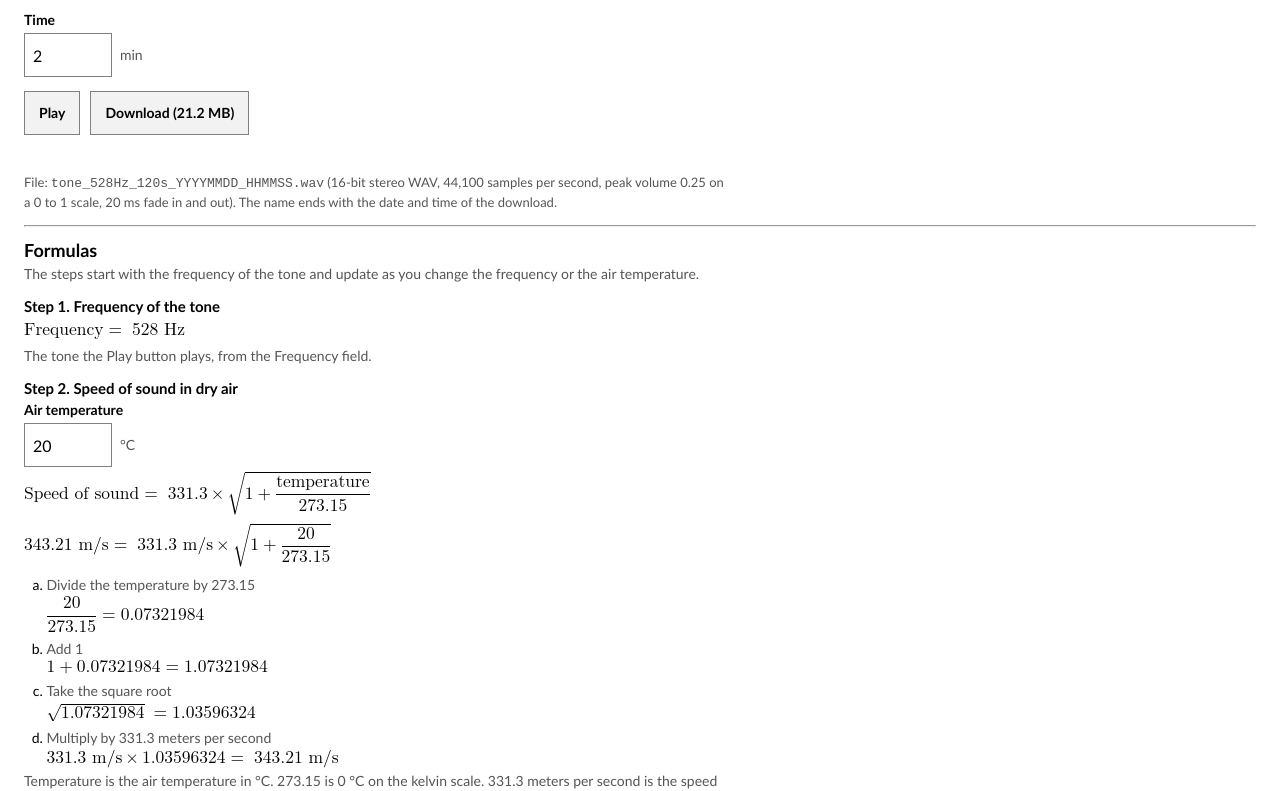
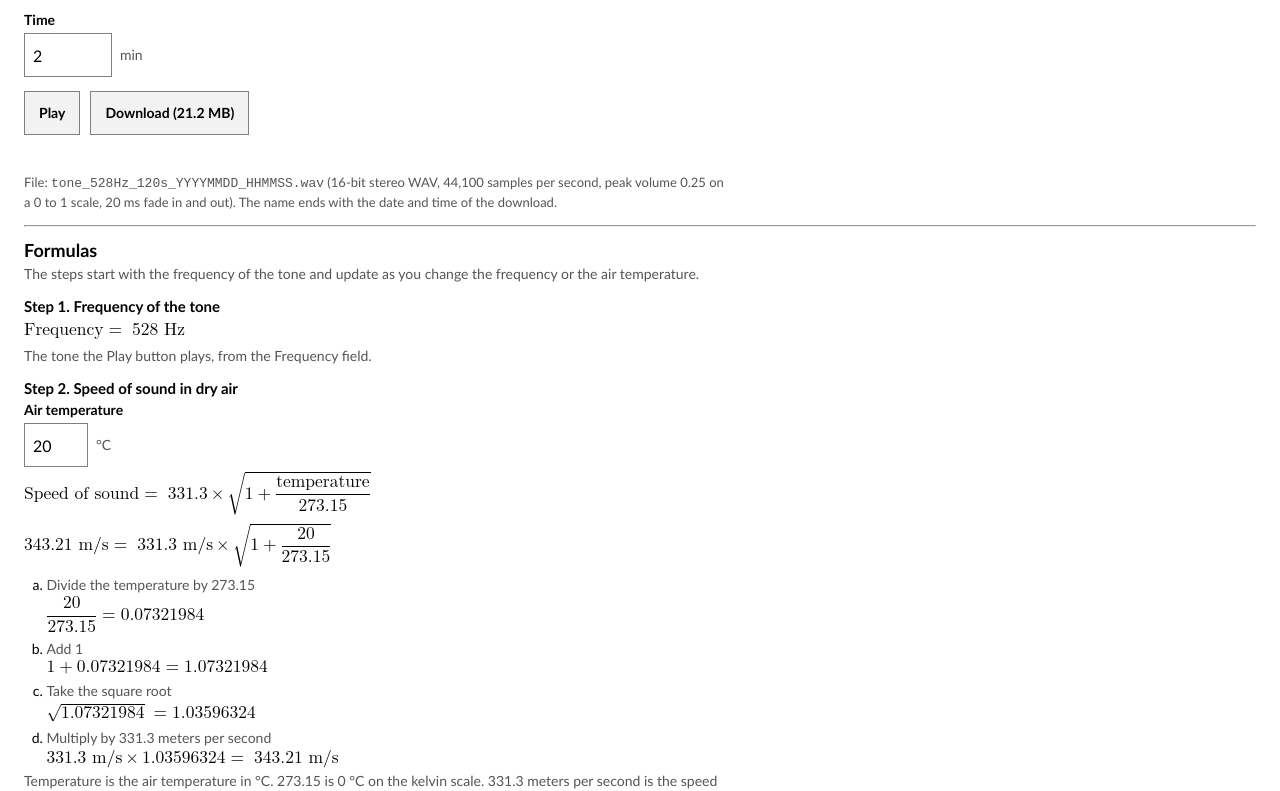
Before and after one commit to zwubbena/zanewubbena.com, a plain HTML site: page projects/sound-therapy-tone-generator/index.html in a window 1280 px wide. Shown: the part 637-1428 px from the top of the page. Drawn offline with Linux system fonts and the light colour scheme.

Commit message:
Sound Therapy Tone Generator: tighter Air temperature box
Co-Authored-By: Claude Opus 5.5 <noreply@anthropic.com>
Claude-Session: https://claude.ai/code/session_01Fp4e9TbjNx3Ff1MfxFPRXg

```diff
--- a/projects/sound-therapy-tone-generator/index.html
+++ b/projects/sound-therapy-tone-generator/index.html
@@ -112,6 +112,7 @@ h3 { margin: 14px 0 4px; font-size: 15px; }
 .fields { display: flex; align-items: center; gap: 8px; }
 input[type="number"] { width: 8rem; height: 44px; margin: 0; padding: 0 8px; border: 1px solid var(--field); border-radius: 0; background: #ffffff; color: var(--ink); font: 16px var(--ui); font-variant-numeric: tabular-nums; }
 input.short { width: 5.5rem; }
+#temp { width: 4rem; }
 input:disabled { opacity: 0.6; }
 .unit { color: var(--muted); }
 .buttons { display: flex; flex-wrap: wrap; gap: 10px; margin-top: 14px; }
```
